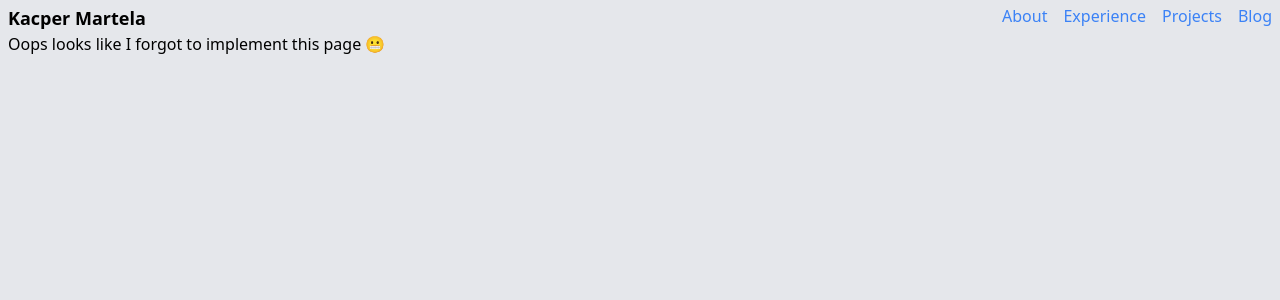
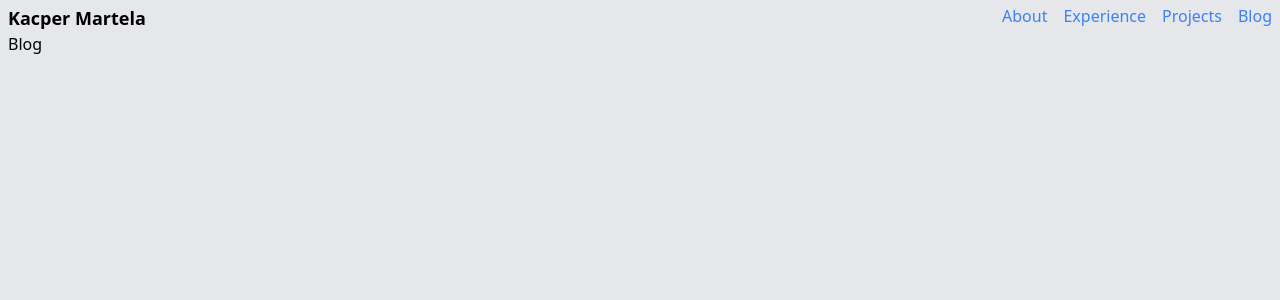
Before and after one commit to Kacper99/kacper99.github.io, a SvelteKit app: page /blog in a window 1280 px wide. Before the commit this address had no page. Shown: the top 300 px of the page. Built offline with nearby package versions, Linux system fonts and the light colour scheme.

Commit message:
feat: add pages

```diff
--- a/src/routes/+page.svelte
+++ b/src/routes/+page.svelte
@@ -1,2 +1 @@
 <h1>Hello World</h1>
-<p>Some content</p>
--- /dev/null
+++ b/src/routes/blog/+page.svelte
@@ -0,0 +1 @@
+<h1>Blog</h1>
--- /dev/null
+++ b/src/routes/experience/+page.svelte
@@ -0,0 +1 @@
+<h1>Experience</h1>
--- /dev/null
+++ b/src/routes/projects/+page.svelte
@@ -0,0 +1 @@
+<h1>Projects</h1>
```
